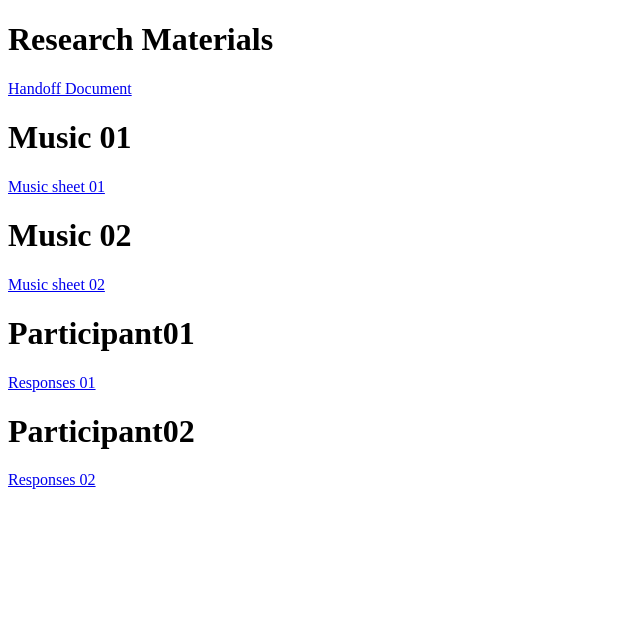
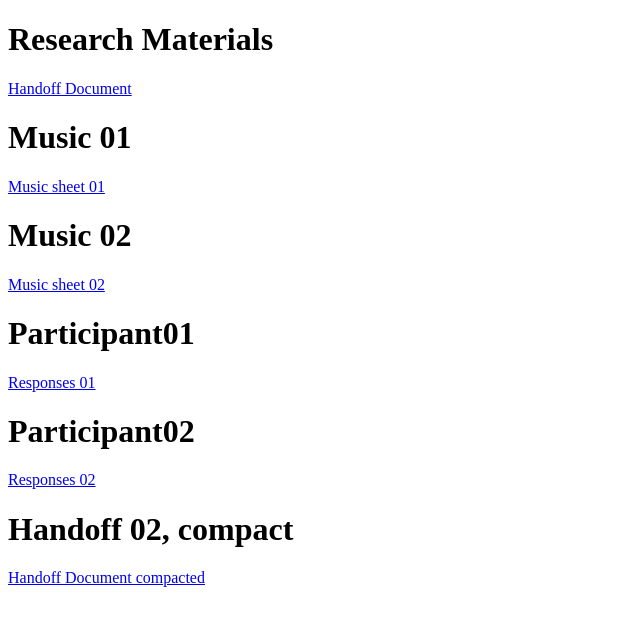
Before and after one commit to smbruyn/materials, a plain HTML site: page index.html in a window 1280 px wide. Shown: the whole page, without its empty margins (0-640 px from the left). Drawn offline with Linux system fonts and the light colour scheme.

Commit message:
Add Handoff 02 link to index.html

```diff
--- a/index.html
+++ b/index.html
@@ -14,5 +14,7 @@
     <p><a href="pr/muziektestclaude03.html">Responses 01</a></p>
     <h1>Participant02</h1>
     <p><a href="pr/muziektestclaude04.html">Responses 02</a></p>
+    <h1>Handoff 02, compact</h1>
+    <p><a href="h/handoff02.html">Handoff Document compacted</a></p>
 </body>
 </html>
```
